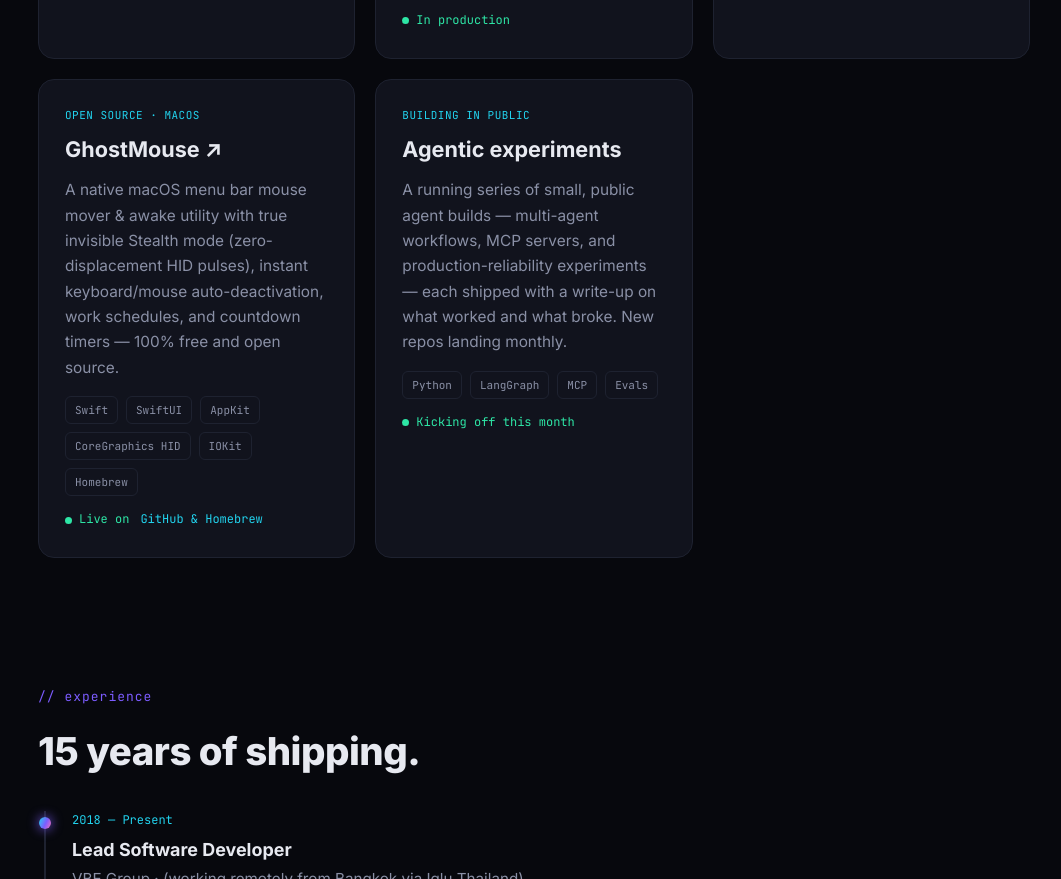
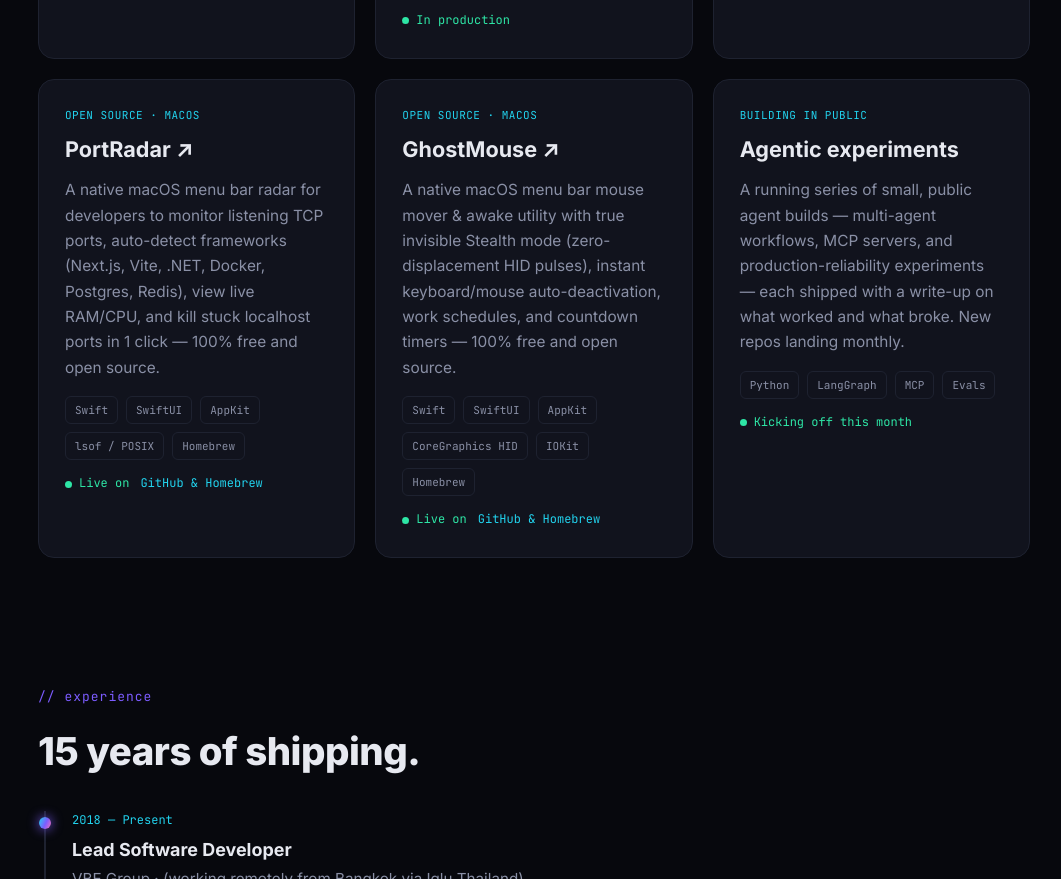
Before and after one commit to joeystdio/joeystdio.github.io, a plain HTML site: page index.html in a window 1280 px wide. Shown: the part 2509-3388 px from the top of the page, without its empty margins (106-1167 px from the left). Drawn offline with Linux system fonts and the light colour scheme.

Commit message:
feat: add PortRadar to projects grid

```diff
--- a/index.html
+++ b/index.html
@@ -333,6 +333,14 @@
 
       <div class="card reveal">
         <div class="tag">Open Source · macOS</div>
+        <h3><a href="https://github.com/joeystdio/PortRadar" target="_blank" rel="noopener" style="color:inherit;text-decoration:none;">PortRadar ↗</a></h3>
+        <p>A native macOS menu bar radar for developers to monitor listening TCP ports, auto-detect frameworks (Next.js, Vite, .NET, Docker, Postgres, Redis), view live RAM/CPU, and kill stuck localhost ports in 1 click — 100% free and open source.</p>
+        <div class="stack"><span>Swift</span><span>SwiftUI</span><span>AppKit</span><span>lsof / POSIX</span><span>Homebrew</span></div>
+        <div class="status"><span class="d"></span> Live on <a href="https://github.com/joeystdio/PortRadar" target="_blank" rel="noopener" style="color:var(--c1);text-decoration:none;margin-left:4px;">GitHub &amp; Homebrew</a></div>
+      </div>
+
+      <div class="card reveal">
+        <div class="tag">Open Source · macOS</div>
         <h3><a href="https://github.com/joeystdio/GhostMouse" target="_blank" rel="noopener" style="color:inherit;text-decoration:none;">GhostMouse ↗</a></h3>
         <p>A native macOS menu bar mouse mover &amp; awake utility with true invisible Stealth mode (zero-displacement HID pulses), instant keyboard/mouse auto-deactivation, work schedules, and countdown timers — 100% free and open source.</p>
         <div class="stack"><span>Swift</span><span>SwiftUI</span><span>AppKit</span><span>CoreGraphics HID</span><span>IOKit</span><span>Homebrew</span></div>
```
